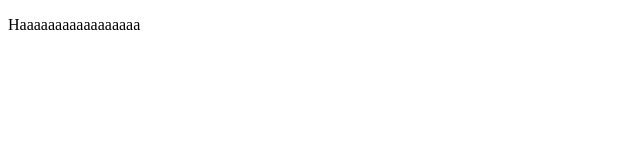
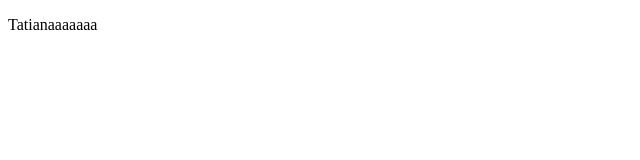
Before and after one commit to Tatianauin/proyectoDemoPrework, a plain HTML site: page index.html in a window 1280 px wide. Shown: the full height of the page, 0-640 px from the left. Drawn offline with Linux system fonts and the light colour scheme.

Commit message:
cambios nombre

```diff
--- a/index.html
+++ b/index.html
@@ -8,7 +8,7 @@
 </head>
 <body>
     <p>
-        Haaaaaaaaaaaaaaaaa
+        Tatianaaaaaaa
     </p>
 </body>
 </html>
```
